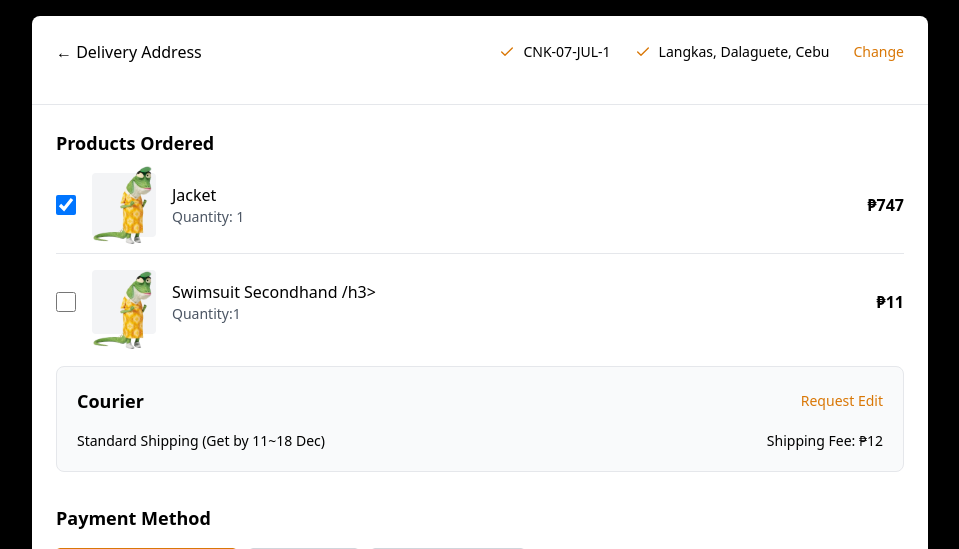
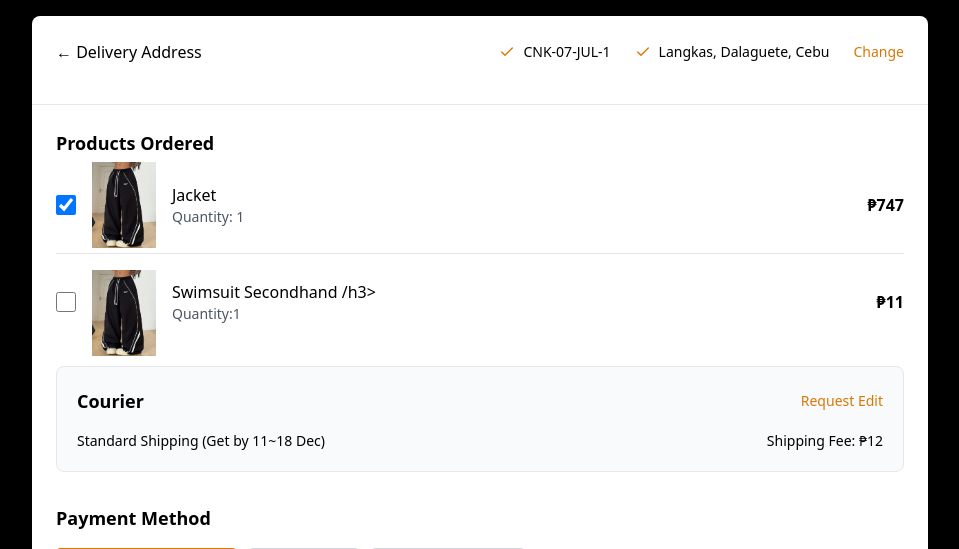
Before and after one commit to bennysito/Threadly, a PHP site: page /Check_out_panel.php in a window 1280 px wide. Shown: the top 549 px of the page, without its empty margins (160-1119 px from the left). Run offline with PHP 8.4, Linux system fonts and the light colour scheme; some libraries are stand-ins or nearby versions.

Commit message:
adfasfasf

```diff
--- a/Front_End/Check_out_panel.php
+++ b/Front_End/Check_out_panel.php
@@ -64,7 +64,7 @@
             <input type="checkbox" id="combo" checked onchange="calculateTotal()"
                    class="w-5 h-5 text-amber-600 rounded focus:ring-amber-500">
             <div class="w-16 h-16 bg-gray-100 rounded flex items-center justify-center">
-                <img src="Images/crolly.png" alt="blank" >
+                <img src="Images/baggy_pants.png" alt="blank" >
               <i data-lucide="package" class="w-8 h-8 text-gray-400"></i>
             </div>
             <div class="flex-1">
@@ -78,7 +78,7 @@
           <div class="flex items-center gap-4">
             <input type="checkbox" id="protection" onchange="calculateTotal()"
                    class="w-5 h-5 text-amber-600 rounded focus:ring-amber-500">
-            <div class="w-16 h-16 bg-gray-100 rounded"><img src="Images/crolly.png" alt="blank" ></div>
+            <div class="w-16 h-16 bg-gray-100 rounded"><img src="Images/baggy_pants.png" alt="blank" ></div>
             <div class="flex-1">
               <h3 class="font-medium">Swimsuit Secondhand /h3>
               <p class="text-sm text-gray-600">Quantity:1</p>
```
